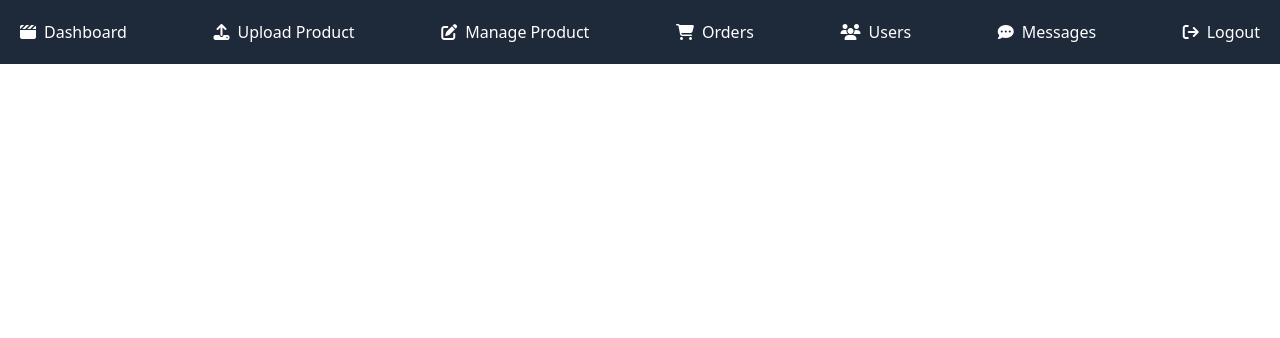
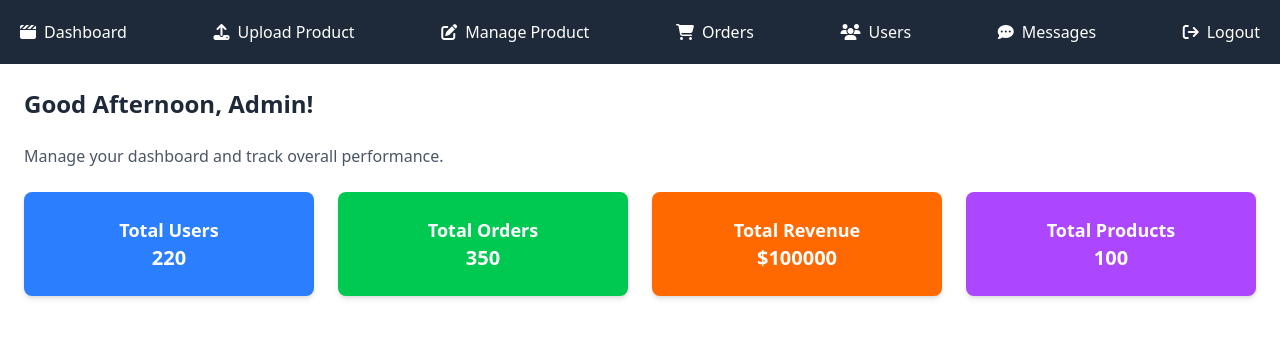
Before and after one commit to diwasbk2k3/gadgetverse, a React (Vite) app in the folder frontend/: page /admin in a window 1280 px wide. Shown: the top 338 px of the page. Built offline with nearby package versions, Linux system fonts and the light colour scheme.

Commit message:
Admin Dashboard

```diff
--- a/frontend/src/components/private/admin/AdminDashboard.jsx
+++ b/frontend/src/components/private/admin/AdminDashboard.jsx
@@ -1,11 +1,44 @@
-import React from 'react'
+import React, { useState, useEffect } from "react";
 
-function AdminDashboard() {
+export default function Dashboard() {
+  const [greeting, setGreeting] = useState("");
+
+  useEffect(() => {
+    const hour = new Date().getHours();
+    if (hour < 12) {
+      setGreeting("Good Morning");
+    } else if (hour < 18) {
+      setGreeting("Good Afternoon");
+    } else {
+      setGreeting("Good Evening");
+    }
+  }, []);
+
   return (
-    <div>
+    <div className="p-6 space-y-6">
+      {/* Greeting */}
+      <h1 className="text-2xl font-semibold text-gray-800">{greeting}, Admin!</h1>
+      <p className="mt-2 text-gray-600">Manage your dashboard and track overall performance.</p>
 
+      {/* Dashboard Section*/}
+      <div className="grid grid-cols-1 md:grid-cols-4 gap-6">
+        <div className="p-6 bg-blue-500 text-white rounded-lg shadow-md text-center transition-transform duration-300 hover:scale-105 hover:shadow-xl">
+          <h2 className="text-lg font-semibold">Total Users</h2>
+          <p className="text-xl font-bold">220</p>
+        </div>
+        <div className="p-6 bg-green-500 text-white rounded-lg shadow-md text-center transition-transform duration-300 hover:scale-105 hover:shadow-xl">
+          <h2 className="text-lg font-semibold">Total Orders</h2>
+          <p className="text-xl font-bold">350</p>
+        </div>
+        <div className="p-6 bg-orange-500 text-white rounded-lg shadow-md text-center transition-transform duration-300 hover:scale-105 hover:shadow-xl">
+          <h2 className="text-lg font-semibold">Total Revenue</h2>
+          <p className="text-xl font-bold">$100000</p>
+        </div>
+        <div className="p-6 bg-purple-500 text-white rounded-lg shadow-md text-center transition-transform duration-300 hover:scale-105 hover:shadow-xl">
+          <h2 className="text-lg font-semibold">Total Products</h2>
+          <p className="text-xl font-bold">100</p>
+        </div>
+      </div>
     </div>
-  )
+  );
 }
-
-export default AdminDashboard
--- a/frontend/src/components/private/user/UserDashboard.jsx
+++ b/frontend/src/components/private/user/UserDashboard.jsx
@@ -13,9 +13,10 @@ function UserDashboard() {
 
   return (
     <div className="p-6 bg-white shadow-lg rounded-lg">
+      {/* Greeting */}
       <h1 className="text-2xl font-semibold text-gray-800">{greeting}, User!</h1>
       <p className="mt-2 text-gray-600">Manage your profile and track your purchase summary.</p>
-
+      {/* Dashboard Section*/}
       <div className="mt-6 grid grid-cols-1 md:grid-cols-2 gap-6">
         <div
           className="p-4 bg-green-500 text-white rounded-lg shadow-md transition-transform duration-300 hover:scale-105 cursor-pointer"
```
